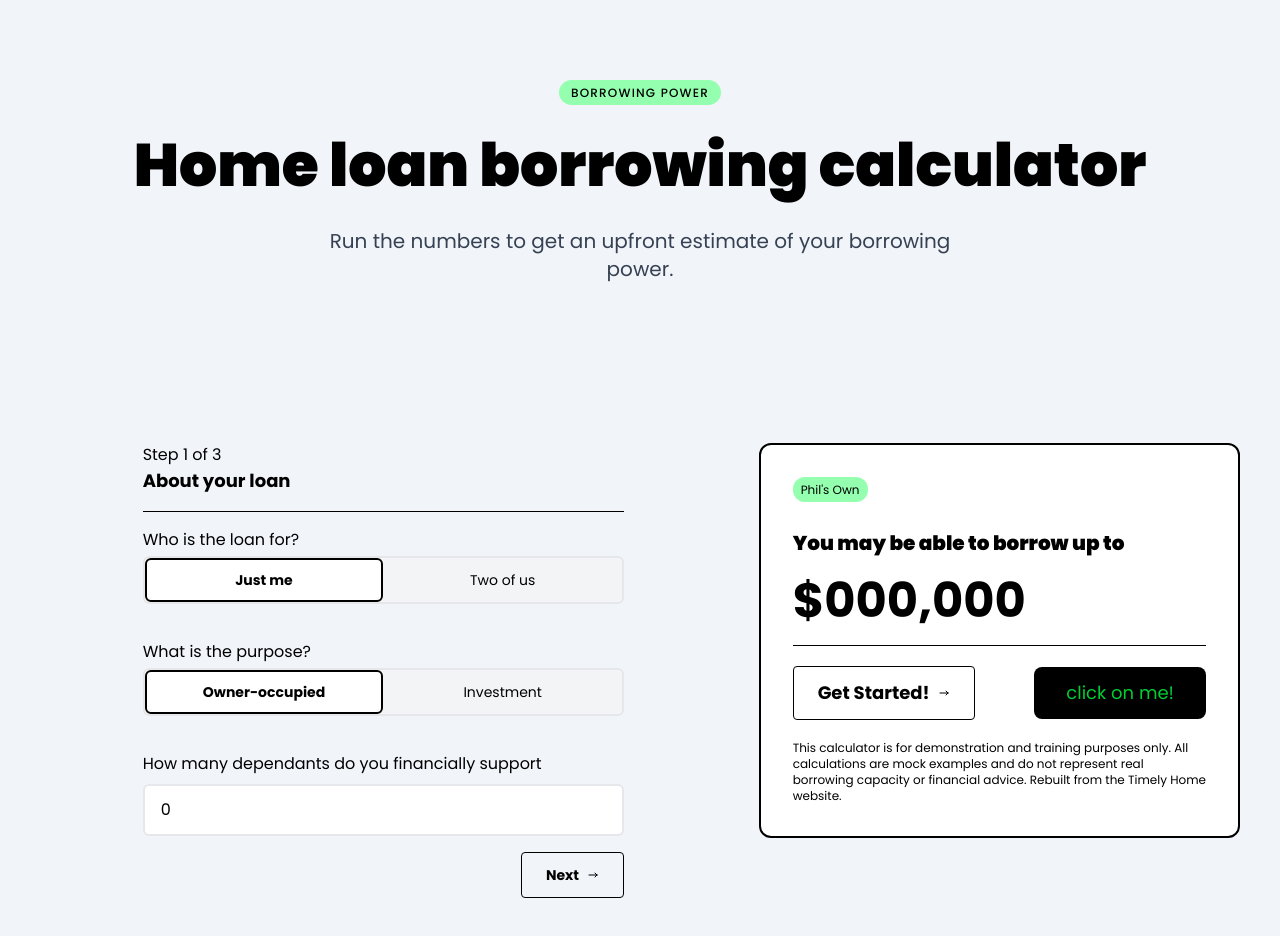
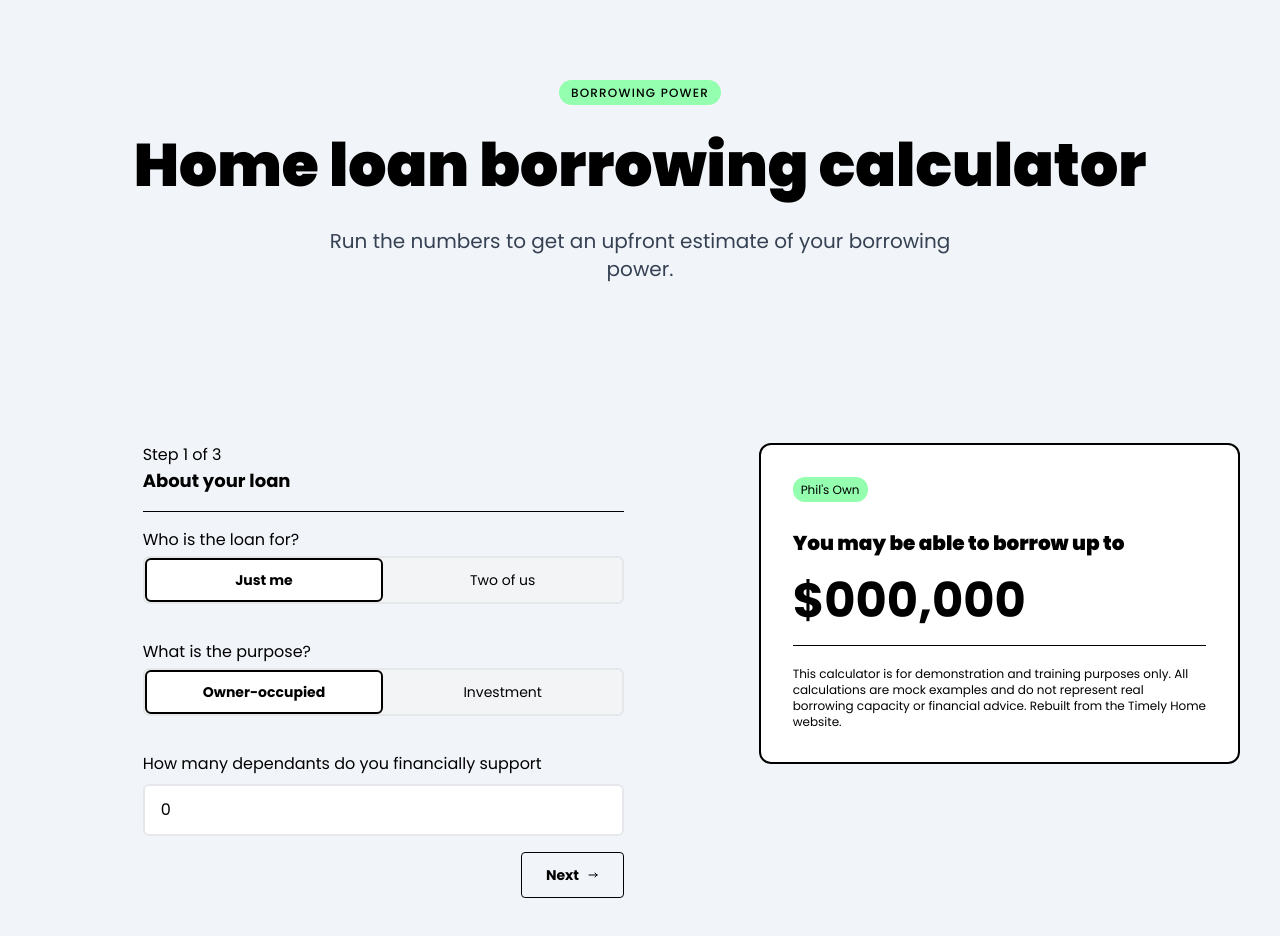
Before and after one commit to philipxs1/Homeloan-calculator, a React (Vite) app: page / in a window 1280 px wide. Shown: the top 936 px of the page. Built offline with nearby package versions, Linux system fonts and the light colour scheme.

Commit message:
update variable

```diff
--- a/src/components/form/FormResults.tsx
+++ b/src/components/form/FormResults.tsx
@@ -35,7 +35,7 @@ const FormResults = () => {
 
         <hr className="col-span-2" />
 
-        {borrowingAmount === null && (
+        {borrowingAmount !== null && (
           <div className="flex items-center justify-between gap-2">
             <button
               className="group col-start-2 cursor-pointer justify-self-end rounded-sm border border-black px-6 py-3 text-center text-sm font-bold text-nowrap"
```
